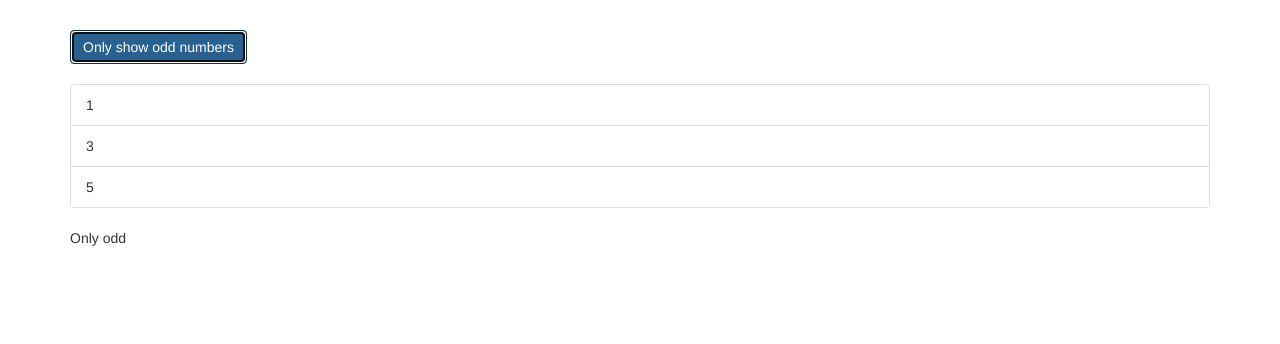
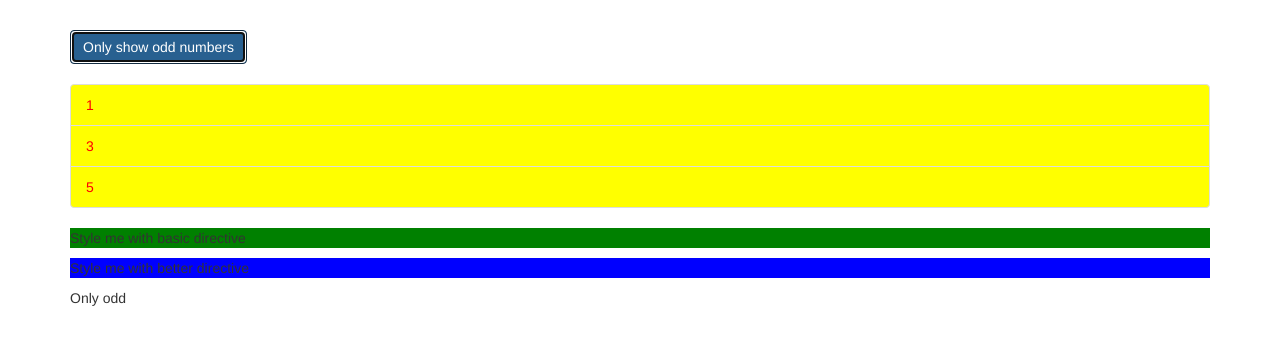
Before and after one commit to GraftonJ/angular-directives, an Angular app: page / in a window 1280 px wide. Both pictures are taken after a click on the button "Only show odd numbers". Shown: the top 344 px of the page. Built offline with nearby package versions, Linux system fonts and the light colour scheme.

Commit message:
changed element styles with custom directives using Renderer2

```diff
--- a/src/app/app.component.css
+++ b/src/app/app.component.css
@@ -1,3 +1,6 @@
 .container {
   margin-top: 30px;
 }
+.odd {
+  color: red;
+}
--- a/src/app/app.component.html
+++ b/src/app/app.component.html
@@ -9,6 +9,8 @@
         <div *ngIf="onlyOdd">
           <li
             class="list-group-item"
+            [ngClass]="{odd: odd % 2 !== 0}"
+            [ngStyle]="{backgroundColor: odd % 2 !== 0 ? 'yellow' : 'transparent' }"
             *ngFor="let odd of oddNumbers">
             {{ odd }}
           </li>
@@ -16,11 +18,16 @@
         <div *ngIf="!onlyOdd">
           <li
             class="list-group-item"
+            [ngClass]="{odd: even % 2 !== 0}"
+            [ngStyle]="{backgroundColor: even % 2 !== 0 ? 'yellow' : 'transparent' }"
+
             *ngFor="let even of evenNumbers">
             {{ even }}
           </li>
         </div>
       </ul>
+      <p appBasicHighlight>Style me with basic directive</p>
+      <p appBetterHighlight>Style me with better directive</p>
       <ng-template [ngIf]="onlyOdd">
         <p>Only odd</p>
       </ng-template>
--- a/src/app/app.module.ts
+++ b/src/app/app.module.ts
@@ -4,10 +4,14 @@
 import { HttpModule } from '@angular/http';
 
 import { AppComponent } from './app.component';
+import { BasicHighlightDirective } from './basic-highlight/basic-highlight.directive';
+import { BetterHighlightDirective } from './better-highlight/better-highlight.directive'
 
 @NgModule({
   declarations: [
-    AppComponent
+    AppComponent,
+    BasicHighlightDirective,
+    BetterHighlightDirective
   ],
   imports: [
     BrowserModule,
--- /dev/null
+++ b/src/app/basic-highlight/basic-highlight.directive.ts
@@ -0,0 +1,14 @@
+import { Directive, ElementRef, OnInit } from '@angular/core'
+
+@Directive({
+  selector: '[appBasicHighlight]'
+})
+
+export class BasicHighlightDirective implements OnInit {
+  constructor(private elementRef: ElementRef){
+
+  }
+  ngOnInit(){
+    this.elementRef.nativeElement.style.backgroundColor = 'green'
+  }
+}
--- /dev/null
+++ b/src/app/better-highlight/better-highlight.directive.ts
@@ -0,0 +1,13 @@
+import { Directive, OnInit, Renderer2, ElementRef } from '@angular/core';
+
+@Directive({
+  selector: '[appBetterHighlight]'
+})
+export class BetterHighlightDirective implements OnInit{
+
+  constructor(private elRef: ElementRef, private renderer: Renderer2) { }
+
+  ngOnInit(){
+    this.renderer.setStyle(this.elRef.nativeElement, 'background-color', 'blue')
+  }
+}
```
